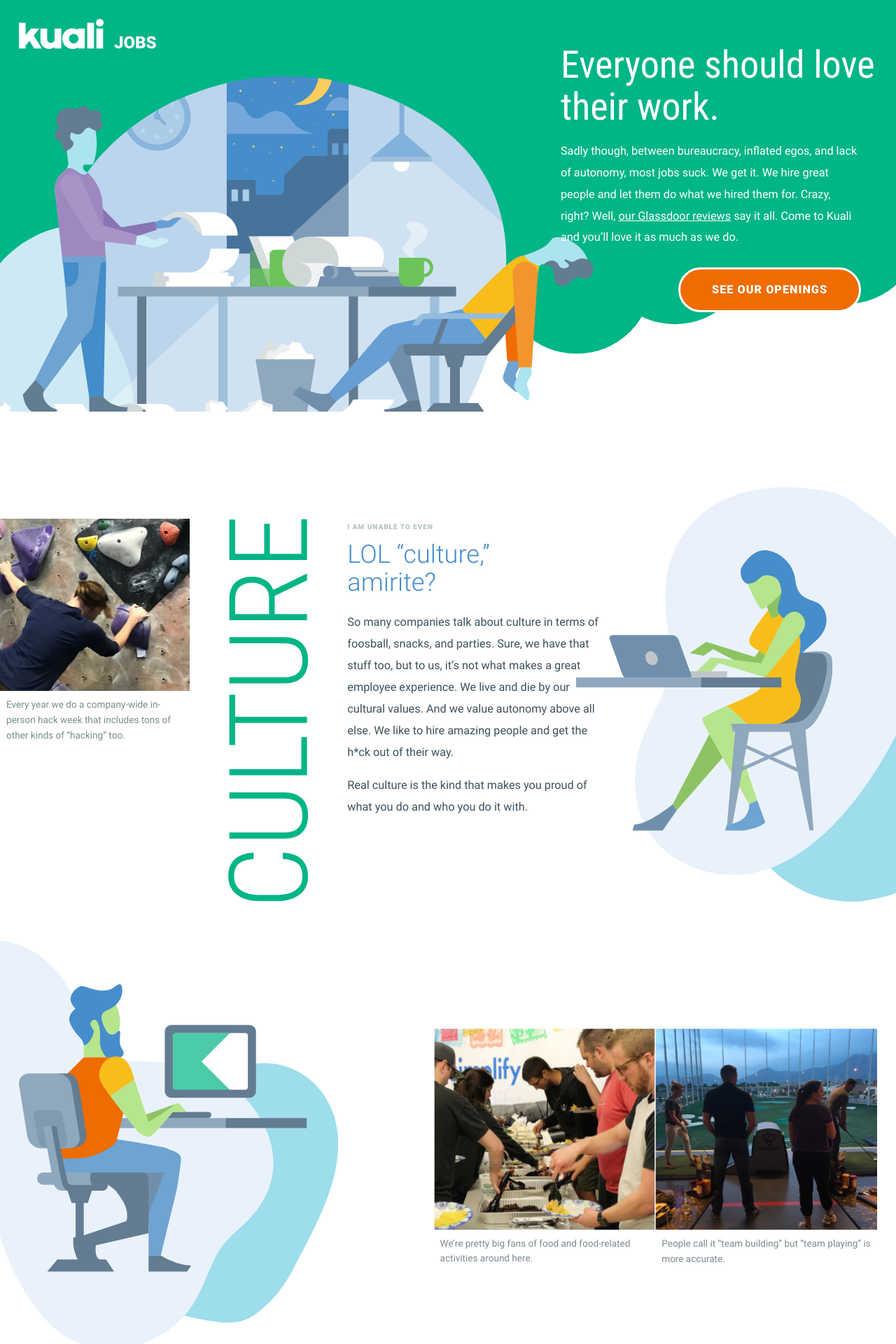
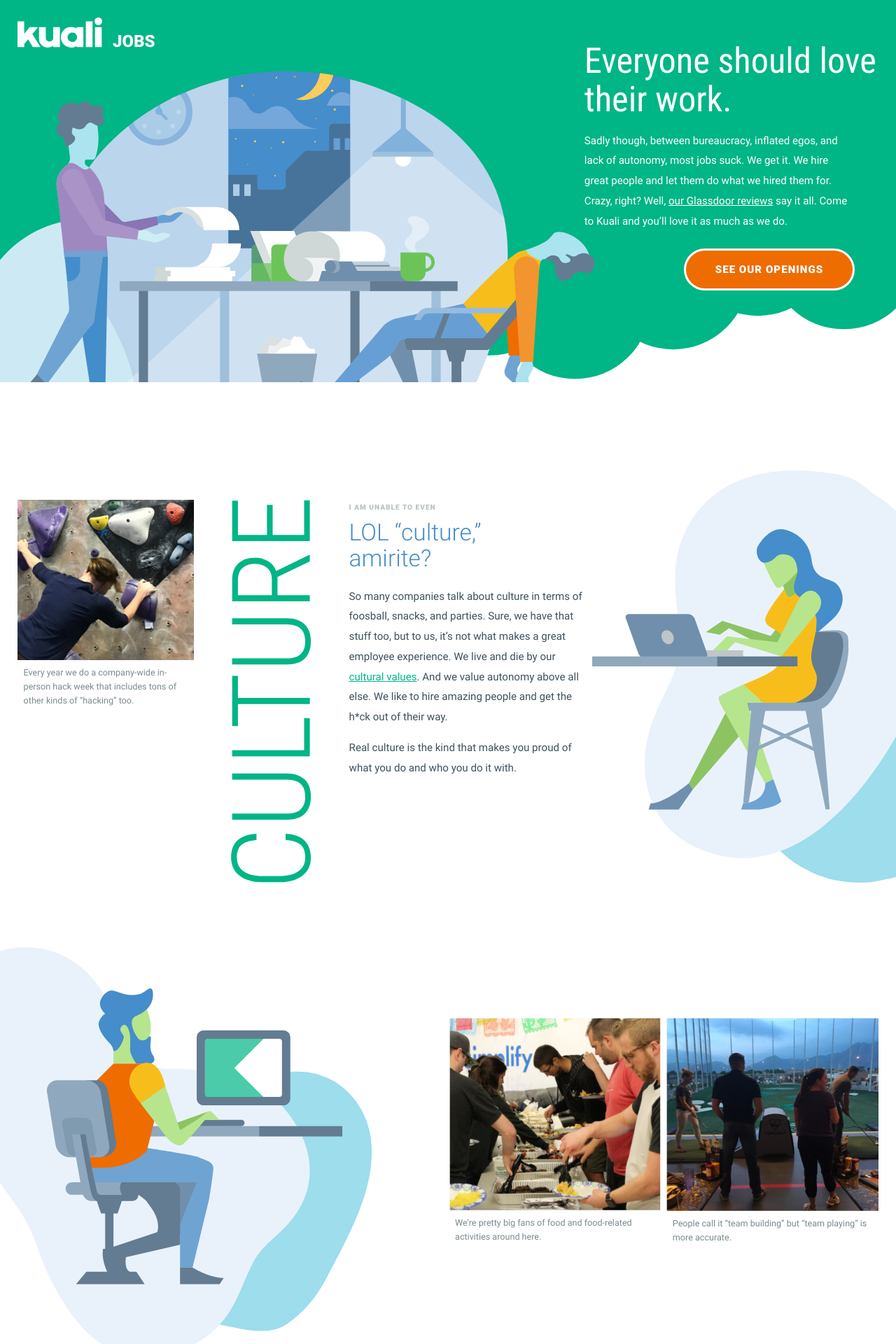
Before and after one commit to KualiCo/kuali-jobs, a Jekyll site: the page built from index.html, in a window 1280 px wide. Shown: the top 1920 px of the page at 70% size. Built offline with Jekyll 4.4.1, drawn with Linux system fonts in a browser that asks for light colours; some of the changed text lies outside the part shown.

Commit message:
adds layout improvements

```diff
--- a/Gemfile
+++ b/Gemfile
@@ -1,2 +1,3 @@
 source 'https://rubygems.org'
 gem 'github-pages', group: :jekyll_plugins
+gem 'thin'
--- a/_sass/custom.scss
+++ b/_sass/custom.scss
@@ -24,13 +24,13 @@
 	background: $green;
   color: $dark-gray;
   @include breakpoint('large') {
-    font-size: 56.5%;
+    font-size: 52.5%;
   }
   @include breakpoint('medium') {
-    font-size: 50.5%;
+    font-size: 46.5%;
   }
   @include breakpoint('small') {
-    font-size: 44.5%;
+    font-size: 42.5%;
   }
 }
 
@@ -42,15 +42,18 @@
   font-size: 1.8rem;
 }
 
+a {
+  color: $green;
+
+  &:hover, &:focus {
+    text-decoration: none;
+  }
+}
+
 .constrain {
   max-width: 1440px;
   margin: 0 auto;
   padding: 3rem;
-
-  &-overflow {
-    max-width: 1600px;
-    padding: 0;
-  }
 }
 
 .condensed {
@@ -66,19 +69,16 @@
 
   a {
     color: $white;
-
-    &:hover, &:focus {
-      text-decoration: none;
-    }
   }
 
   &-bg {
-    background: url('/img/desk-workers.svg') no-repeat left 12rem, url('/img/bubbles.svg') no-repeat right 22rem;
+    background: url('/img/desk-workers.svg') no-repeat left 12rem, url('/img/bubbles.svg') no-repeat right 25rem;
     background-size: auto, 1050px;
     min-height: 65rem;
-    margin-bottom: -25rem;
+    margin: 0 auto -25rem;
+    max-width: 1640px;
     @include breakpoint('large') {
-  	   background-position: -4rem 12rem, right -4rem top 22rem;
+  	   background-position: left -4rem top 12rem, right -4rem top 28rem;
        margin-bottom: -20rem;
     }
   }
@@ -100,12 +100,12 @@
 
     p {
       margin-top: 2rem;
-      max-width: 47.5rem;
+      max-width: 46rem;
     }
   }
 
   &-cta {
-    max-width: 47.5rem;
+    max-width: 46rem;
     margin-top: 3rem;
     display: flex;
     justify-content: flex-end;
@@ -144,7 +144,8 @@
   }
 
   &-shift {
-    margin-left: 20rem;
+    margin-left: auto;
+    margin-right: 1rem;
   }
 
   figcaption {
@@ -162,7 +163,7 @@
 
   sup {
     color: $gray;
-    font-size: 1.1rem;
+    font-size: 1.2rem;
     text-transform: uppercase;
     letter-spacing: 1px;
     font-weight: 900;
@@ -176,6 +177,11 @@
     max-width: 30rem;
     line-height: 1.1;
     margin-bottom: 2.5rem;
+  }
+
+  img {
+    max-width: 26rem;
+    margin-top: 2rem;
   }
 }
 
@@ -196,18 +202,70 @@
 
 /* sections specific */
 .culture {
-
   .desk-gal {
-    right: 10rem;
+    right: 5rem;
     top: 5rem;
     background: url('/img/desk-gal-avocado-1.svg') no-repeat right 5rem top 10rem, url('/img/desk-gal-avocado-2.svg') no-repeat right 0 bottom 25rem;
   }
 }
 
 .team {
-
   .desk-guy {
-    bottom: 7rem;
+    bottom: 5rem;
+    left: 5rem;
     background: url('/img/desk-guy-avocado-1.svg') no-repeat left 2rem top 13rem, url('/img/desk-guy-avocado-2.svg') no-repeat right 15rem bottom 12rem;
   }
 }
+
+.benefits {
+  &-list {
+    flex-grow: 2;
+    background: url('/img/benefits.svg') no-repeat left top;
+    position: relative;
+
+    &-bubble {
+      position: absolute;
+      padding: 10rem;
+      margin: -10rem;
+      background-repeat: no-repeat;
+      background-position: center center;
+
+      &.revenue {
+        background-image: url('/img/bubble-blue.svg');
+        left: 16rem;
+        top: 13rem;
+      }
+
+      &.insurance {
+        background-image: url('/img/bubble-purple.svg');
+        left: 16rem;
+        top: 30rem;
+      }
+
+      &.meetings {
+        background-image: url('/img/bubble-gray.svg');
+        left: 38rem;
+        top: 46rem;
+      }
+
+      &.location {
+        background-image: url('/img/bubble-green.svg');
+        left: 50rem;
+        top: 30rem;
+      }
+    }
+
+    h3 {
+      font-size: 2rem;
+      letter-spacing: 1px;
+      color: $white;
+      text-transform: uppercase;
+      line-height: 1.2;
+      font-weight: 700;
+      max-width: 18rem;
+      text-align: center;
+      position: relative;
+      top: 0.5rem;
+    }
+  }
+}
--- a/index.html
+++ b/index.html
@@ -3,8 +3,8 @@
 layout: default
 ---
 
-<header class="header">
-  <div class="header-bg constrain constrain-overflow">
+<header id="top" class="header">
+  <div class="header-bg">
     <div class="header-content constrain">
       <div class="header-logo">
         <a href="/">
@@ -22,7 +22,7 @@
   </div>
 </header>
 
-<section class="culture section constrain constrain-overflow">
+<section id="culture" class="culture section constrain">
   <figure class="image-plus-caption image-plus-caption-small">
     <img alt="Kuali employee climbing on a rock wall" src="img/climbing.jpg" />
     <figcaption>Every year we do a company-wide in-person hack week that includes tons of other kinds of “hacking” too.</figcaption>
@@ -33,7 +33,7 @@
   <div class="paragraph-content">
     <sup>I am unable to even</sup>
     <h2>LOL “culture,” amirite?</h2>
-    <p>So many companies talk about culture in terms of foosball, snacks, and parties. Sure, we have that stuff too, but to us, it’s not what makes a great employee experience. We live and die by our cultural values. And we value autonomy above all else. We like to hire amazing people and get the h*ck out of their way.</p>
+    <p>So many companies talk about culture in terms of foosball, snacks, and parties. Sure, we have that stuff too, but to us, it’s not what makes a great employee experience. We live and die by our <a href="#values">cultural values</a>. And we value autonomy above all else. We like to hire amazing people and get the h*ck out of their way.</p>
     <p>Real culture is the kind that makes you proud of what you do and who you do it with.</p>
   </div>
   <div class="desk-gal avatar">
@@ -41,7 +41,7 @@
   </div>
 </section>
 
-<section class="team section constrain">
+<section id="team" class="team section constrain">
   <div class="desk-guy avatar">
     <img alt="Animated worker typing on desktop computer" src="img/desk-guy.svg" />
   </div>
@@ -54,3 +54,26 @@
     <figcaption>People call it “team building” but “team playing” is more accurate.</figcaption>
   </figure>
 </section>
+
+<section id="benefits" class="benefits section constrain">
+  <div class="benefits-list">
+    <div class="benefits-list-bubble location">
+      <h3>Work where you want</h3>
+    </div>
+    <div class="benefits-list-bubble meetings">
+      <h3>No meeting wednesdays</h3>
+    </div>
+    <div class="benefits-list-bubble insurance">
+      <h3>Employer-paid insurance premiums</h3>
+    </div>
+    <div class="benefits-list-bubble revenue">
+      <h3>Revenue sharing</h3>
+    </div>
+  </div>
+  <div class="paragraph-content">
+    <sup>The pros outweigh the cons</sup>
+    <h2>Membership has its perks</h2>
+    <p>Kuali offers a truly exceptional benefits package including full premium medical and dental coverage for employee and their dependents. We offer 401(k) matching, employee revenue sharing and all the paid-time off that you need. We are a flex-work company and are both co-located and remote. Oh, and we’ve been voted a top place to work for the last two years by the Salt Lake Tribune. Not too shabby.</p>
+    <img alt="Salt Lake Tribune Top Workplaces 2016, 2017" src="img/top-workplace.svg" />
+  </div>
+</section>
```
Also changed, not shown: Gemfile.lock, img/benefits.svg (added), img/top-workplace.svg (renamed from img/workplace.svg).
